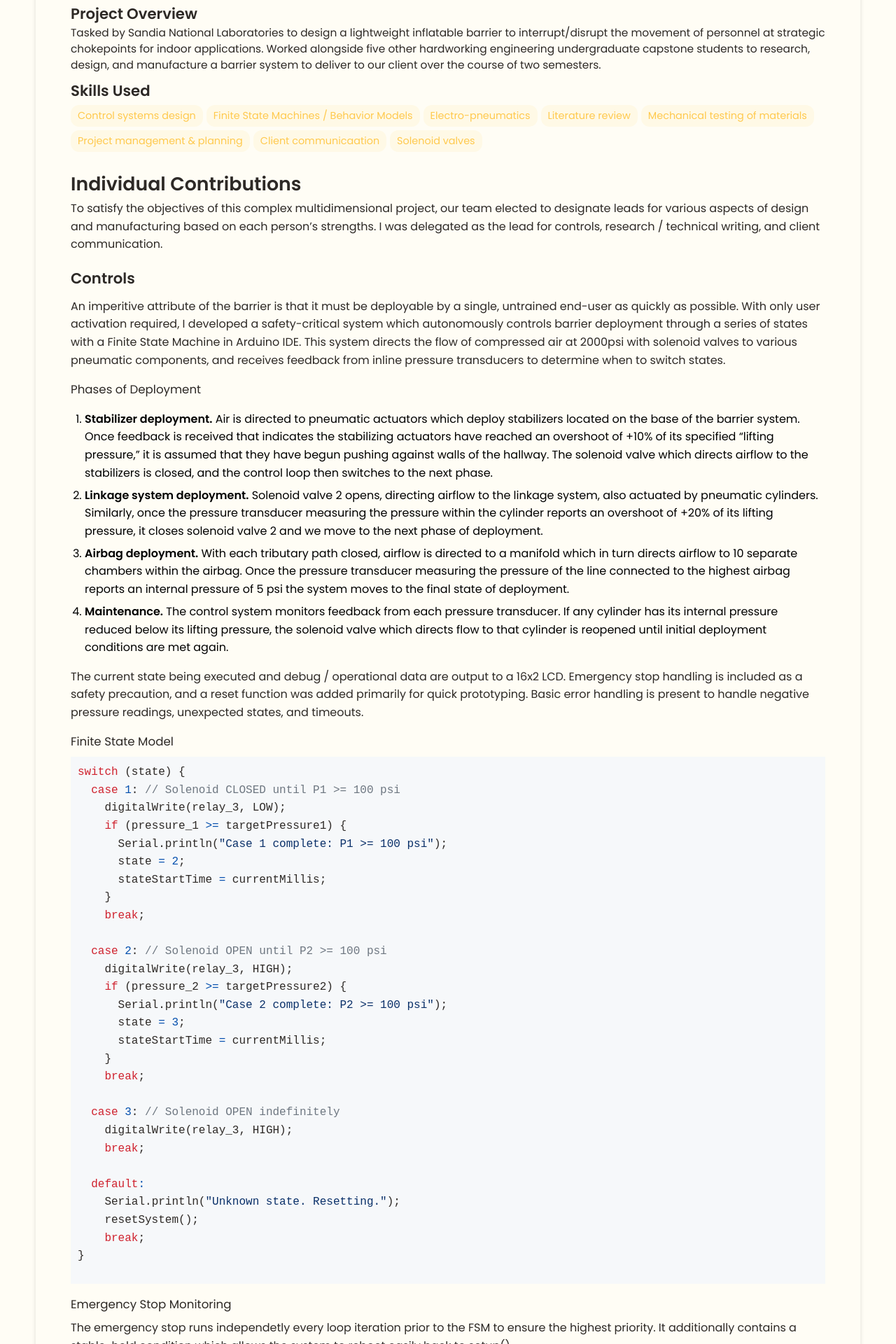
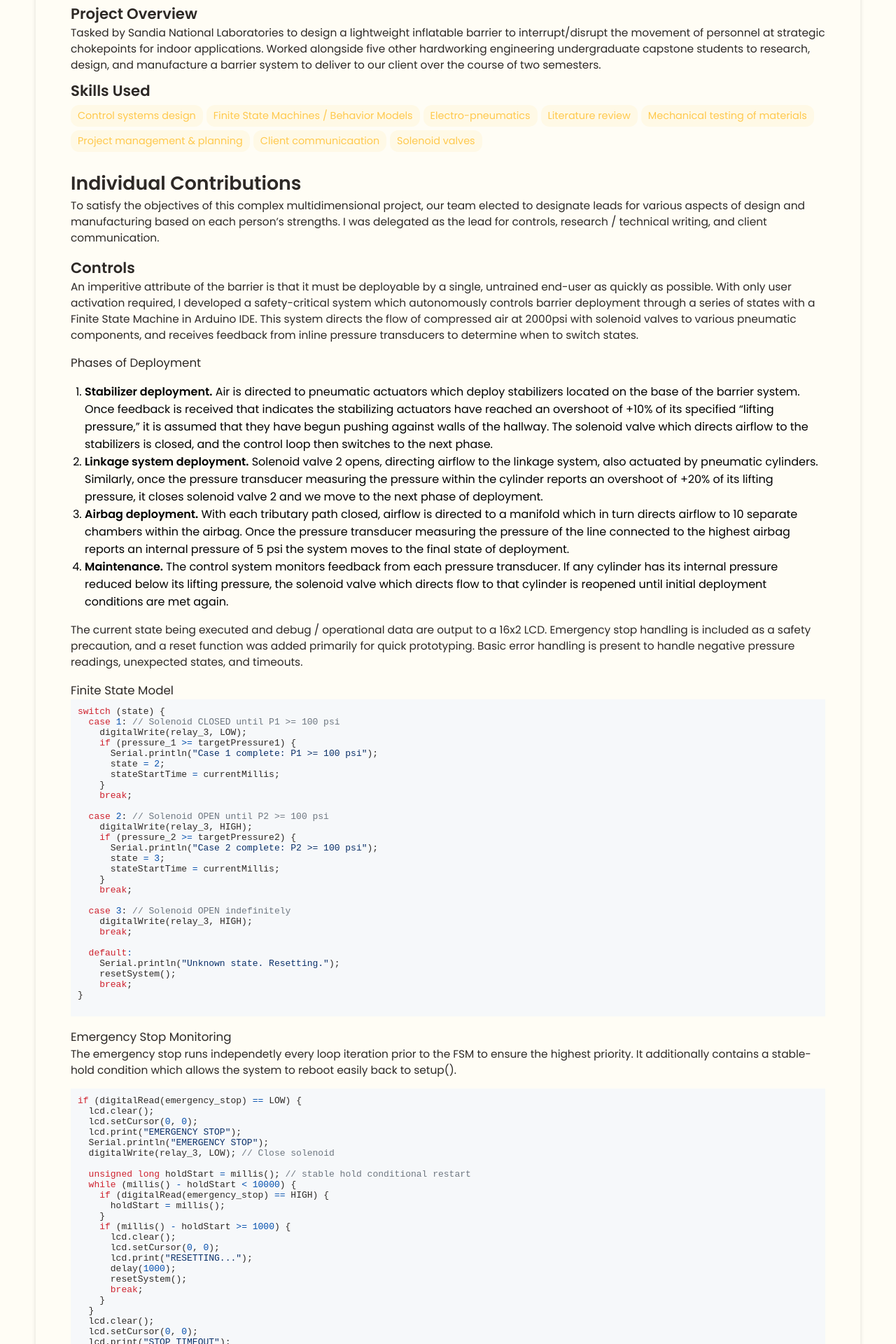
Before and after one commit to elijahverhoff/elijahverhoff.github.io, a Jekyll site: the page built from _projects/Rapidly Deployable & Inflatable Hallway Barrier (MEE Capstone)/index.md, in a window 1280 px wide. Shown: the part 553-2473 px from the top of the page at 70% size. Built offline with Jekyll 4.4.1, drawn with Linux system fonts in a browser that asks for light colours.

Commit message:
Refactor Markdown CSS styles for better readability
Removed old styling rules for Markdown content and adjusted font sizes for lists and paragraphs.

```diff
--- a/css/custom.css
+++ b/css/custom.css
@@ -1,68 +1,8 @@
-/* --- Normalize reading size INSIDE the Markdown body --- */
-
-/* 1) Set the base reading size for the Markdown container */
-.post-view .content,
-.page .content,
-.post-view article,
-.page article {
-  font-size: 1rem;
-  line-height: 1.6;
+/* Match list text size to surrounding paragraph text */
+.post-view .content ol,
+.post-view .content ul,
+.page .content ol,
+.page .content ul {
+  font-size: inherit;
+  line-height: inherit;
 }
-
-/* 2) Make paragraphs and list text match exactly */
-.post-view .content p,
-.page .content p,
-.post-view .content ol,
-.page .content ol,
-.post-view .content ul,
-.page .content ul,
-.post-view .content li,
-.page .content li {
-  font-size: 1em !important;   /* same as container */
-  line-height: 1.6;
-}
-
-/* 3) Prevent “big list after heading” rule from theme */
-.post-view .content h1 + ol,
-.post-view .content h2 + ol,
-.post-view .content h3 + ol,
-.post-view .content h4 + ol,
-.post-view .content h1 + ul,
-.post-view .content h2 + ul,
-.post-view .content h3 + ul,
-.post-view .content h4 + ul,
-.page .content h1 + ol,
-.page .content h2 + ol,
-.page .content h3 + ol,
-.page .content h4 + ol,
-.page .content h1 + ul,
-.page .content h2 + ul,
-.page .content h3 + ul,
-.page .content h4 + ul {
-  font-size: 1em !important;
-  line-height: 1.6;
-}
-
-/* Slightly tighter spacing for dense lists */
-.post-view .content li,
-.page .content li { margin: 0.3rem 0; }
-
-/* Indent nested lists a bit more for clarity */
-.post-view .content li > ol,
-.post-view .content li > ul,
-.page .content li > ol,
-.page .content li > ul { margin-left: 1.2rem; }
-
-/* Comfortable spacing after headings before a list/paragraph */
-.post-view .content h2,
-.page .content h2 { margin: 1.2rem 0 0.6rem; }
-.post-view .content h3,
-.page .content h3 { margin: 1rem 0 0.5rem; }
-
-/* Optional: slightly larger line-height inside code blocks for readability */
-.post-view .content pre code,
-.page .content pre code { line-height: 1.5; }
-
-/* Optional: nice spacing */
-.post-view .content li,
-.page .content li { margin: 0.4rem 0; }
```
